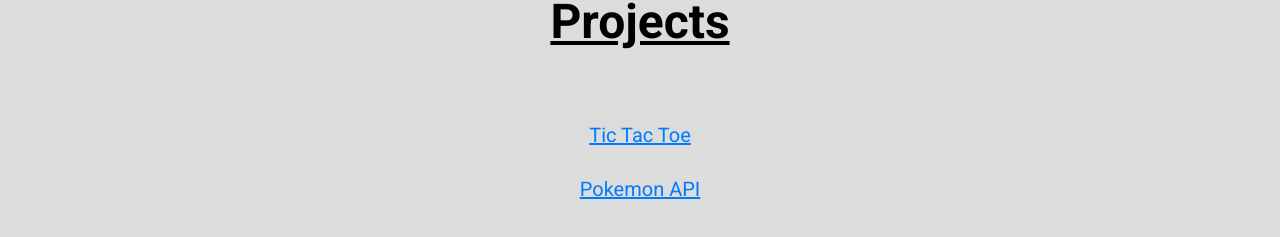
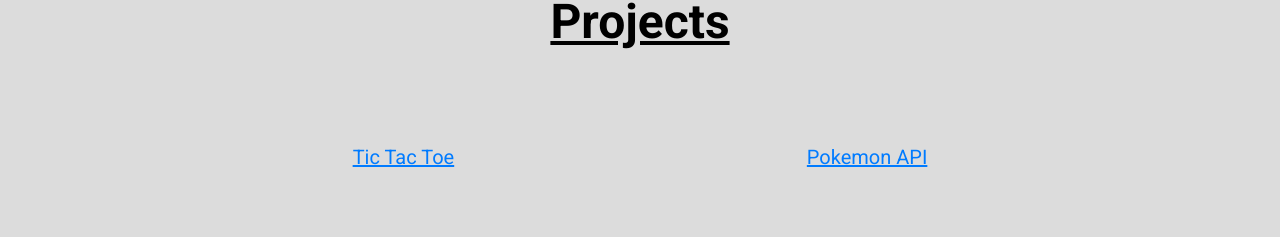
Before and after one commit to Benjamincook1313/Portfolio, a React (Create React App) app: page /#/ in a window 1280 px wide. Shown: the part 2367-2604 px from the top of the page. Built offline with nearby package versions, Linux system fonts and the light colour scheme.

Commit message:
projects styles

```diff
--- a/src/Components/Projects/Projects.css
+++ b/src/Components/Projects/Projects.css
@@ -58,3 +58,10 @@
   right: 20px;
   top: 10px
 }
+.project-links {
+  width: 100%;
+  display: flex;
+  flex-direction: row;
+  align-items: center;
+  justify-content: space-evenly;
+}
--- a/src/Components/Projects/Projects.js
+++ b/src/Components/Projects/Projects.js
@@ -33,8 +33,10 @@
       <br/>
       <br/>
       <br/>
-      <a href='https://benjamincook1313.github.io/benjamincook1313/'>Tic Tac Toe</a>
-      <a href='https://benjamincook1313.github.io/Pokemon-api/'>Pokemon API</a>
+      <div className='project-links'>
+        <a href='https://benjamincook1313.github.io/benjamincook1313/'>Tic Tac Toe</a>
+        <a href='https://benjamincook1313.github.io/Pokemon-api/'>Pokemon API</a>
+      </div>
       <section className='p-img-section' >
 
       {/* project image expand code block */}
```
